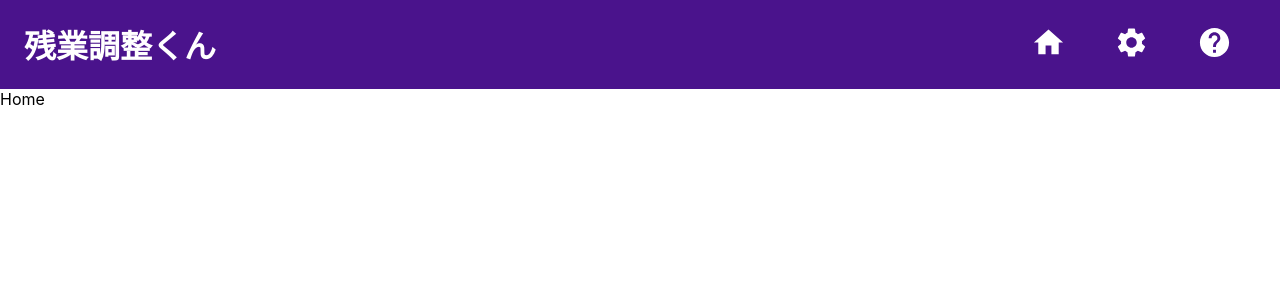
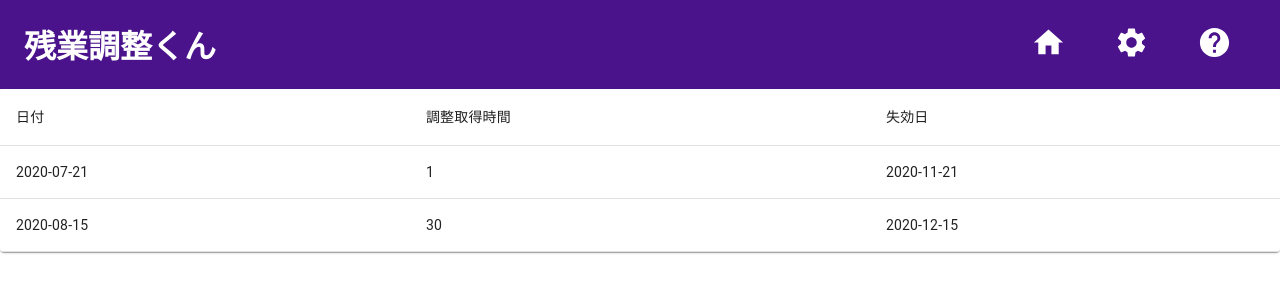
Before and after one commit to YouheiNozaki/SchoolAttendanceApp, a React (Create React App) app: page / in a window 1280 px wide. Shown: the top 300 px of the page. Built offline with nearby package versions, Linux system fonts and the light colour scheme.

Commit message:
tableのモックデータを作成

```diff
--- a/package.json
+++ b/package.json
@@ -9,10 +9,13 @@
         "@testing-library/jest-dom": "^4.2.4",
         "@testing-library/react": "^9.3.2",
         "@testing-library/user-event": "^7.1.2",
+        "add": "^2.0.6",
+        "dayjs": "^1.8.32",
         "react": "^16.13.1",
         "react-dom": "^16.13.1",
         "react-router-dom": "^5.2.0",
-        "react-scripts": "3.4.1"
+        "react-scripts": "3.4.1",
+        "yarn": "^1.22.4"
     },
     "scripts": {
         "start": "react-scripts start",
--- a/prettier.config.js
+++ b/prettier.config.js
@@ -1,6 +1,6 @@
 module.exports = {
     trailingComma: 'es5',
-    tabWidth: 4,
-    semi: false,
+    tabWidth: 2,
+    semi: true,
     singleQuote: true,
-}
+};
--- a/src/pages/Home.tsx
+++ b/src/pages/Home.tsx
@@ -1,12 +1,65 @@
-import React from 'react'
+import React from 'react';
+import { makeStyles } from '@material-ui/core/styles';
+import Table from '@material-ui/core/Table';
+import TableBody from '@material-ui/core/TableBody';
+import TableCell from '@material-ui/core/TableCell';
+import TableContainer from '@material-ui/core/TableContainer';
+import TableHead from '@material-ui/core/TableHead';
+import TableRow from '@material-ui/core/TableRow';
+import Paper from '@material-ui/core/Paper';
 
-import { Header } from '../components/header'
+import { Header } from '../components/header';
+
+const useStyles = makeStyles({
+  tableContainer: {
+    paddding: '12px',
+  },
+  table: {
+    minWidth: 650,
+    padding: '12px',
+  },
+});
+
+// mockデータを作成する関数
+
+function createData(id: number, day: string, overTime: number, limit: string) {
+  return { id, day, overTime, limit };
+}
+
+const rows = [
+  createData(1, '2020-07-21', 1, '2020-11-21'),
+  createData(2, '2020-08-15', 30, '2020-12-15'),
+];
 
 export const Home: React.FC = () => {
-    return (
-        <>
-            <Header />
-            <div>Home</div>
-        </>
-    )
-}
+  const classes = useStyles();
+  return (
+    <>
+      <Header />
+      <div>
+        <TableContainer component={Paper} className={classes.tableContainer}>
+          <Table className={classes.table} aria-label="simple table">
+            <TableHead>
+              <TableRow>
+                <TableCell>日付</TableCell>
+                <TableCell>調整取得時間</TableCell>
+                <TableCell>失効日</TableCell>
+              </TableRow>
+            </TableHead>
+            <TableBody>
+              {rows.map((row) => (
+                <TableRow key={row.id}>
+                  <TableCell component="th" scope="row">
+                    {row.day}
+                  </TableCell>
+                  <TableCell>{row.overTime}</TableCell>
+                  <TableCell>{row.limit}</TableCell>
+                </TableRow>
+              ))}
+            </TableBody>
+          </Table>
+        </TableContainer>
+      </div>
+    </>
+  );
+};
```
Also changed, not shown: tsconfig.json (+2 -8 lines), 1 other file (tests, documents, lock files or other folders).
